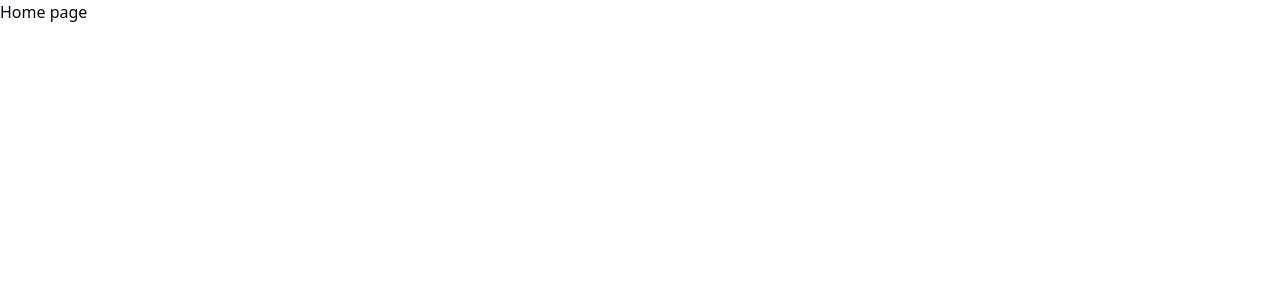
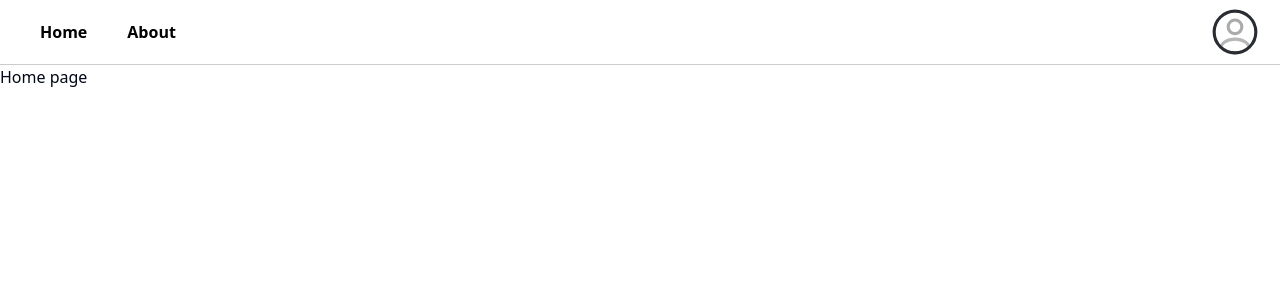
Before and after one commit to hack4impact-utk/uw-211, a Next.js app: page / in a window 1280 px wide. Shown: the top 300 px of the page. Built offline with nearby package versions, Linux system fonts and the light colour scheme.

Commit message:
Add basic navbar with minimal styling

```diff
--- a/src/app/layout.tsx
+++ b/src/app/layout.tsx
@@ -1,4 +1,5 @@
 import './globals.css';
+import Navbar from '../components/navbar';
 
 export const metadata = {
   title: 'Next.js',
@@ -12,7 +13,10 @@ export default function RootLayout({
 }) {
   return (
     <html lang="en">
-      <body>{children}</body>
+      <body>
+        <Navbar />
+        {children}
+      </body>
     </html>
   );
 }
--- /dev/null
+++ b/src/components/navbar.tsx
@@ -0,0 +1,56 @@
+import Link from 'next/link';
+
+export default function Navbar() {
+  return (
+    <header className="antialiased">
+      <nav>
+        <div className="flex text-black font-bold justify-between items-center h-15 border-b-[1px] border-b-[#ccc] px-5 ">
+          <div className="h-fill flex flex-row grow justify-left">
+            <Link className="p-5 hover:text-[#f57814]" href="/">
+              Home
+            </Link>
+            <Link className="p-5 hover:text-[#f57814]" href="/">
+              About
+            </Link>
+          </div>
+          <div className="h-fill ">
+            <div>
+              {/* Filler profile icon SVG */}
+              <svg
+                width="50px"
+                height="50px"
+                viewBox="0 0 24 24"
+                fill="none"
+                xmlns="http://www.w3.org/2000/svg"
+              >
+                <path
+                  opacity="0.4"
+                  d="M12.1207 12.78C12.0507 12.77 11.9607 12.77 11.8807 12.78C10.1207 12.72 8.7207 11.28 8.7207 9.50998C8.7207 7.69998 10.1807 6.22998 12.0007 6.22998C13.8107 6.22998 15.2807 7.69998 15.2807 9.50998C15.2707 11.28 13.8807 12.72 12.1207 12.78Z"
+                  stroke="#292D32"
+                  strokeWidth="1.5"
+                  strokeLinecap="round"
+                  strokeLinejoin="round"
+                />
+                <path
+                  opacity="0.34"
+                  d="M18.7398 19.3801C16.9598 21.0101 14.5998 22.0001 11.9998 22.0001C9.39977 22.0001 7.03977 21.0101 5.25977 19.3801C5.35977 18.4401 5.95977 17.5201 7.02977 16.8001C9.76977 14.9801 14.2498 14.9801 16.9698 16.8001C18.0398 17.5201 18.6398 18.4401 18.7398 19.3801Z"
+                  stroke="#292D32"
+                  strokeWidth="1.5"
+                  strokeLinecap="round"
+                  strokeLinejoin="round"
+                />
+                <path
+                  d="M12 22C17.5228 22 22 17.5228 22 12C22 6.47715 17.5228 2 12 2C6.47715 2 2 6.47715 2 12C2 17.5228 6.47715 22 12 22Z"
+                  stroke="#292D32"
+                  strokeWidth="1.5"
+                  strokeLinecap="round"
+                  strokeLinejoin="round"
+                />
+              </svg>
+            </div>
+          </div>
+        </div>
+      </nav>
+    </header>
+  );
+}
```
